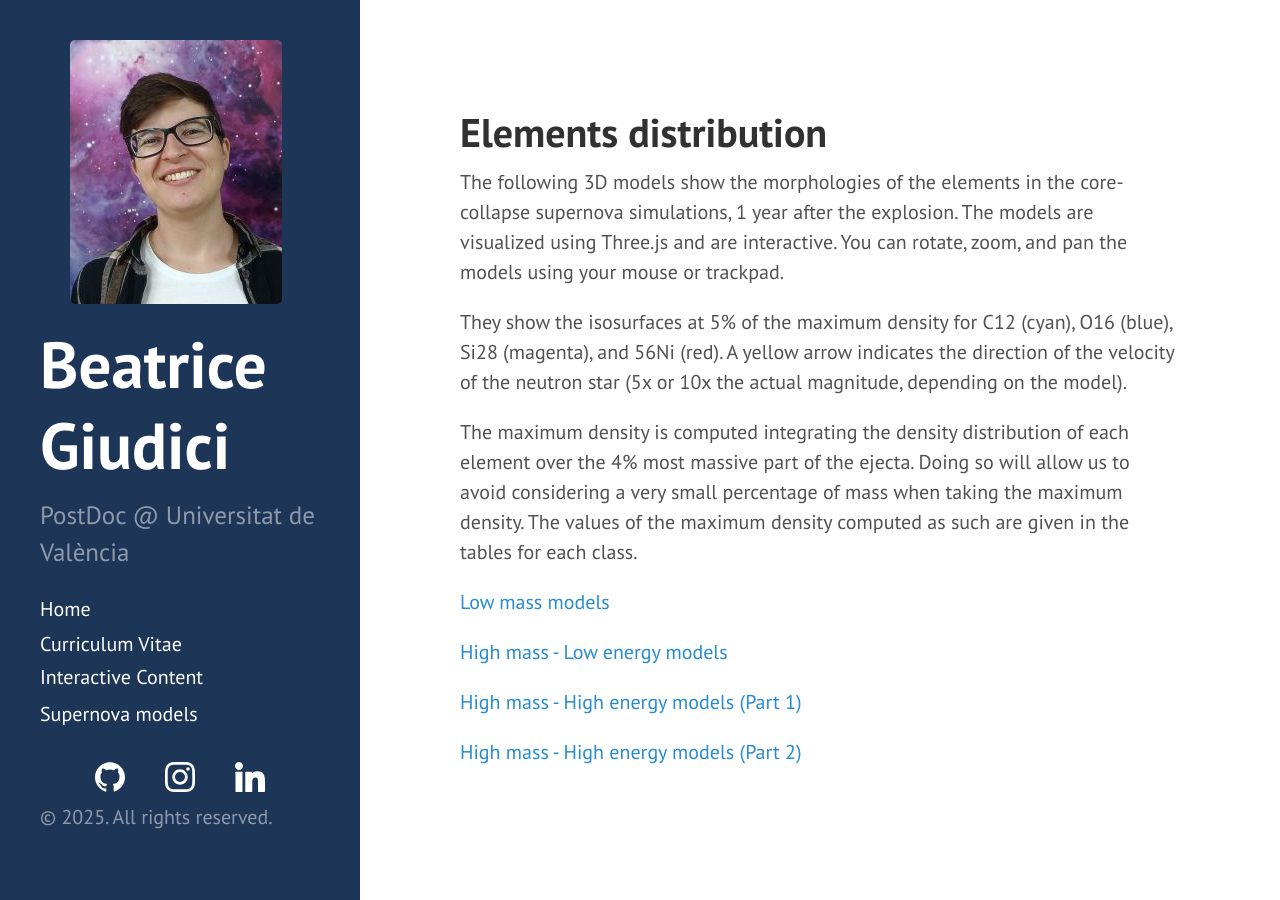
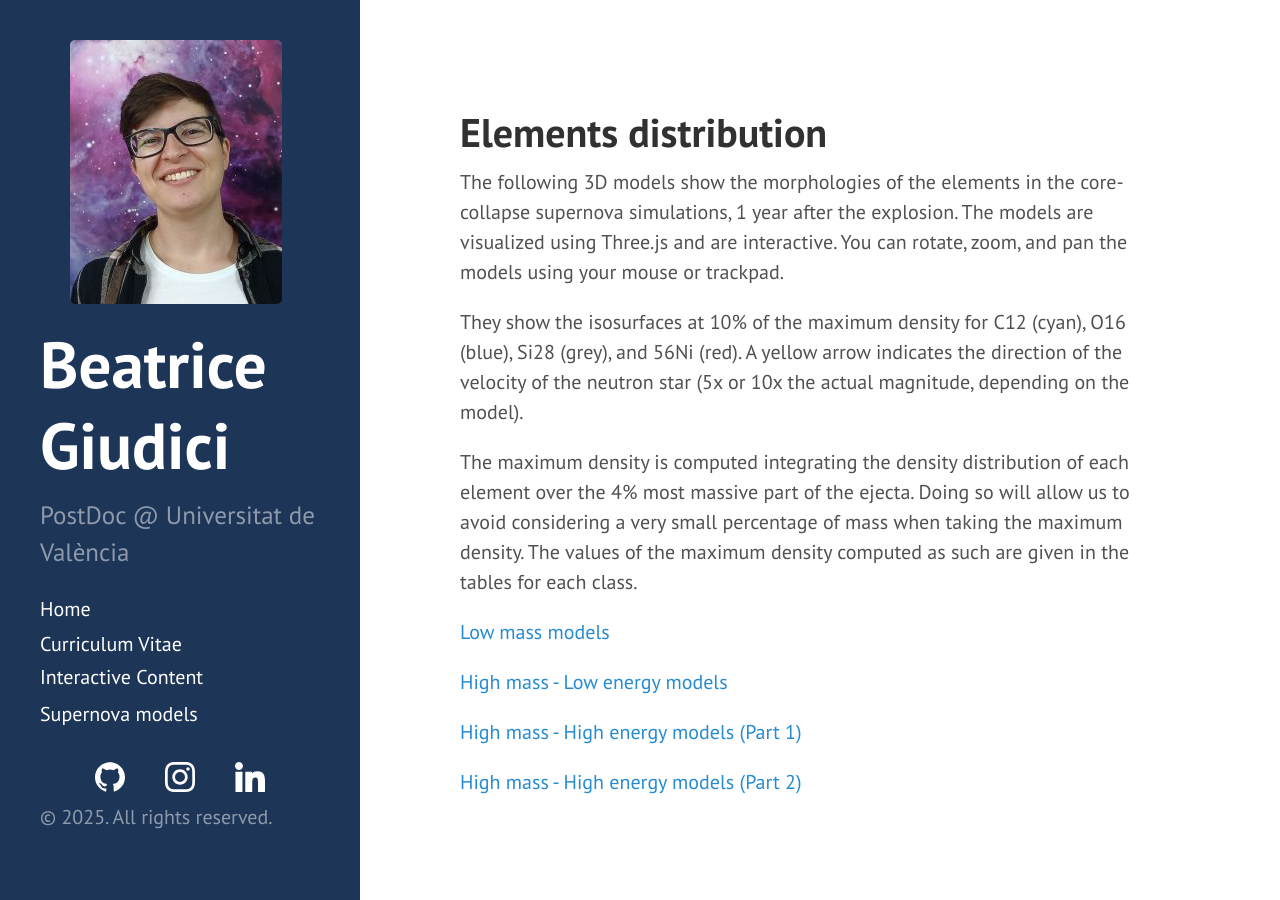
Before and after one commit to BeaGiudici/BeaGiudici.github.io, a Jekyll site: the page built from elements.html, in a window 1280 px wide. Built offline with Jekyll 4.4.1, drawn with Linux system fonts in a browser that asks for light colours.

Commit message:
Update elements.html

```diff
--- a/elements.html
+++ b/elements.html
@@ -10,8 +10,8 @@ title: Elements distribution
     pan the models using your mouse or trackpad.
 </p>
 <p>
-    They show the isosurfaces at 5% of the maximum density for C12 (cyan), O16
-    (blue), Si28 (magenta), and 56Ni (red). A yellow arrow indicates the
+    They show the isosurfaces at 10% of the maximum density for C12 (cyan), O16
+    (blue), Si28 (grey), and 56Ni (red). A yellow arrow indicates the
     direction of the velocity of the neutron star (5x or 10x the actual
     magnitude, depending on the model).
 </p>
```
